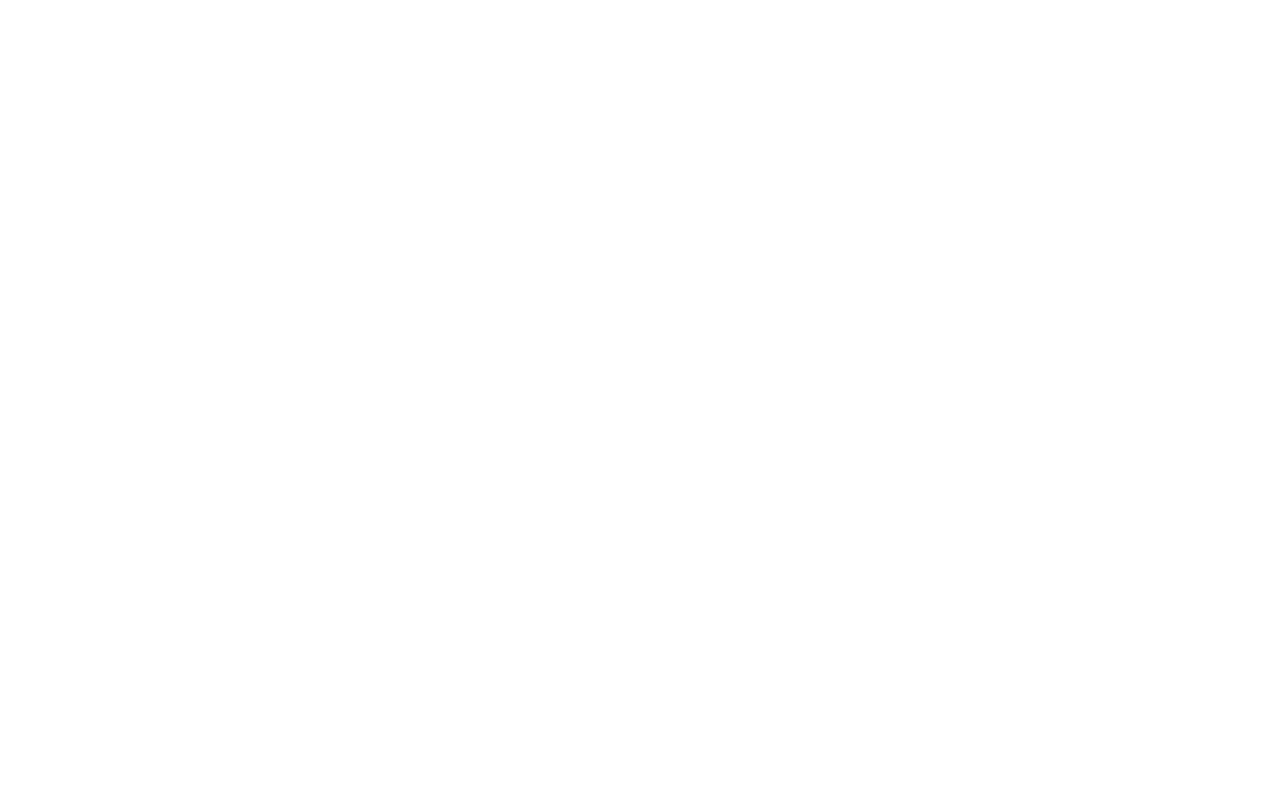
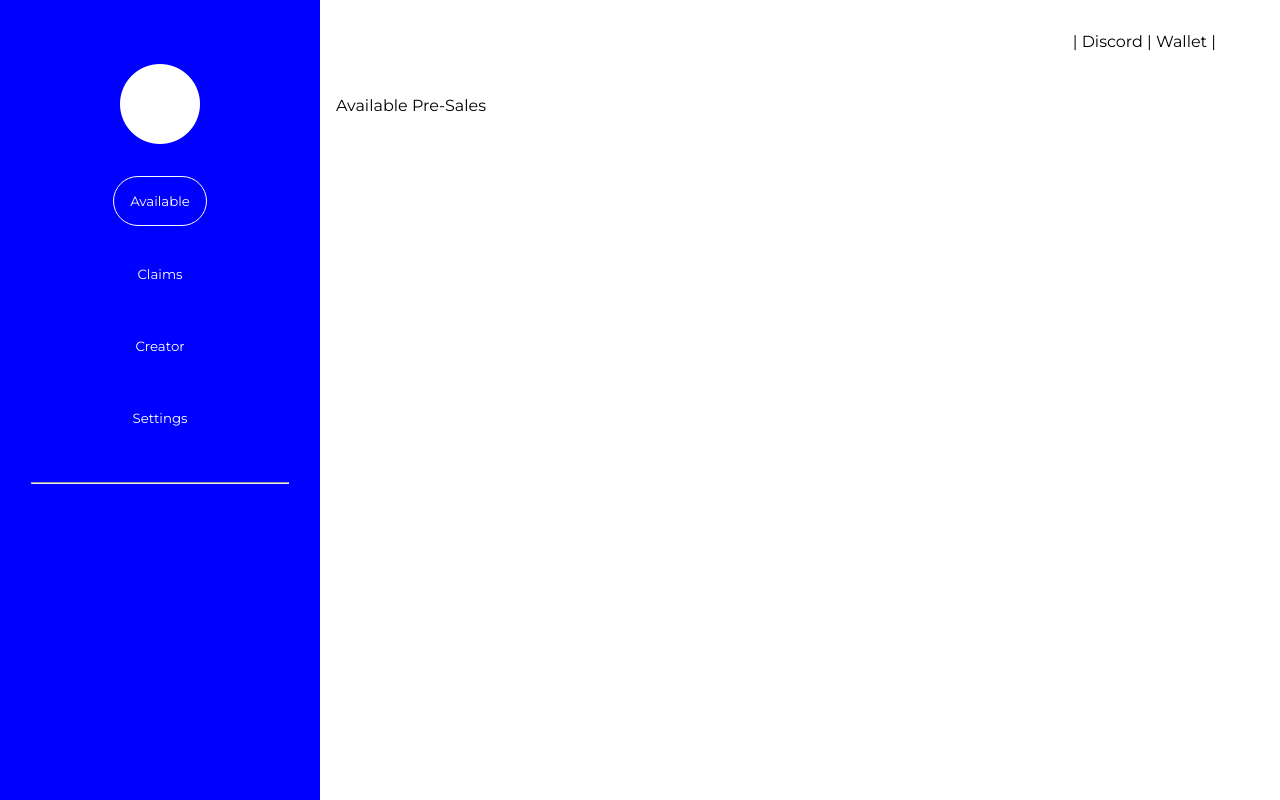
Before and after one commit to numoonchld/sphere-take-home, a React (Create React App) app: page / in a window 1280 px wide. Built offline with nearby package versions, Linux system fonts and the light colour scheme.

Commit message:
basic UI scaffolding

```diff
--- a/package.json
+++ b/package.json
@@ -12,6 +12,7 @@
     "@types/react-dom": "^18.0.11",
     "react": "^18.2.0",
     "react-dom": "^18.2.0",
+    "react-router-dom": "^6.10.0",
     "react-scripts": "5.0.1",
     "typescript": "^4.9.5",
     "web-vitals": "^2.1.4"
--- a/public/index.html
+++ b/public/index.html
@@ -9,6 +9,12 @@
       src="https://kit.fontawesome.com/1e878d2f71.js"
       crossorigin="anonymous"
     ></script>
+    <link rel="preconnect" href="https://fonts.googleapis.com" />
+    <link rel="preconnect" href="https://fonts.gstatic.com" crossorigin />
+    <link
+      href="https://fonts.googleapis.com/css2?family=Montserrat&display=swap"
+      rel="stylesheet"
+    />
     <title>NFT Pre-sales</title>
   </head>
   <body>
--- a/src/App.css
+++ b/src/App.css
@@ -1,38 +1,62 @@
 .App {
-  text-align: center;
+  font-family: "Montserrat", sans-serif;
+  display: grid;
+  grid-template-columns: 1fr 3fr;
+  min-height: 100vh;
 }
 
-.App-logo {
-  height: 40vmin;
-  pointer-events: none;
+.App > .sidebar {
+  background-color: blue;
+  color: white;
+
+  display: flex;
+  flex-direction: column;
+  justify-content: start;
+  align-items: center;
+  padding: 64px 0px;
+  gap: 32px;
 }
 
-@media (prefers-reduced-motion: no-preference) {
-  .App-logo {
-    animation: App-logo-spin infinite 20s linear;
-  }
+.App > .sidebar > .nav-button-group {
+  display: flex;
+  flex-direction: column;
+  justify-content: start;
+  align-items: center;
+  gap: 24px;
 }
 
-.App-header {
-  background-color: #282c34;
-  min-height: 100vh;
-  display: flex;
-  flex-direction: column;
-  align-items: center;
-  justify-content: center;
-  font-size: calc(10px + 2vmin);
-  color: white;
+.App > .sidebar > hr {
+  width: 80%;
 }
 
-.App-link {
-  color: #61dafb;
+.App > .sidebar .nav-button {
+  box-sizing: border-box;
+  font-family: "Montserrat", sans-serif;
+  background-color: blue;
+  color: white;
+  padding: 16px;
+  border-radius: 25px;
+  border: none;
 }
 
-@keyframes App-logo-spin {
-  from {
-    transform: rotate(0deg);
-  }
-  to {
-    transform: rotate(360deg);
-  }
+.App > .sidebar .nav-button:hover {
+  border: 2px solid white;
 }
+
+.App > .sidebar .nav-button.--active {
+  border: 1px solid white;
+}
+
+.App > .main-area {
+  padding-right: 64px;
+  padding-left: 16px;
+}
+
+.App .user-login-area {
+  height: 64px;
+  width: 100%;
+  padding-top: 32px;
+
+  display: flex;
+  flex-direction: row-reverse;
+}
--- a/src/App.tsx
+++ b/src/App.tsx
@@ -1,8 +1,24 @@
 import React from "react";
+import { FC } from "react";
 import "./App.css";
+import Sidebar from "./components/Sidebar";
+import AvailablePreSales from "./components/AvailablePreSales";
+import { Route, Routes } from "react-router-dom";
+import PreSaleCreator from "./components/PreSaleCreator";
 
-function App() {
-  return <div className="App"></div>;
-}
+const App: FC = () => {
+  return (
+    <div className="App">
+      <Sidebar />
+      <section className="main-area">
+        <div className="user-login-area">| Discord | Wallet |</div>
+        <Routes>
+          <Route path="/" element={<AvailablePreSales />} />
+          <Route path="/creator" element={<PreSaleCreator />} />
+        </Routes>
+      </section>
+    </div>
+  );
+};
 
 export default App;
--- /dev/null
+++ b/src/components/AvailablePreSales.tsx
@@ -0,0 +1,7 @@
+import React, { FC } from "react";
+
+const AvailablePreSales: FC = () => {
+  return <div>Available Pre-Sales</div>;
+};
+
+export default AvailablePreSales;
--- /dev/null
+++ b/src/components/PreSaleCreator.tsx
@@ -0,0 +1,7 @@
+import React, { FC } from "react";
+
+const PreSaleCreator: FC = () => {
+  return <div>Pre-Sale Creator</div>;
+};
+
+export default PreSaleCreator;
--- /dev/null
+++ b/src/components/Sidebar.tsx
@@ -0,0 +1,29 @@
+import React, { FC } from "react";
+import { Link } from "react-router-dom";
+
+const Sidebar: FC = () => {
+  return (
+    <>
+      <section className="sidebar">
+        <i className="fa-solid fa-circle fa-5x"></i>
+        <div className="nav-button-group">
+          <Link to={"/"}>
+            <button className="nav-button --active">Available</button>
+          </Link>
+          <Link to={"/"}>
+            <button className="nav-button">Claims</button>
+          </Link>
+          <Link to={"/creator"}>
+            <button className="nav-button">Creator</button>
+          </Link>
+          <Link to={"/"}>
+            <button className="nav-button">Settings</button>
+          </Link>
+        </div>
+        <hr />
+      </section>
+    </>
+  );
+};
+
+export default Sidebar;
--- a/src/index.css
+++ b/src/index.css
@@ -1,13 +1,11 @@
 body {
   margin: 0;
-  font-family: -apple-system, BlinkMacSystemFont, 'Segoe UI', 'Roboto', 'Oxygen',
-    'Ubuntu', 'Cantarell', 'Fira Sans', 'Droid Sans', 'Helvetica Neue',
-    sans-serif;
+  font-family: "Montserrat", sans-serif;
   -webkit-font-smoothing: antialiased;
   -moz-osx-font-smoothing: grayscale;
 }
 
 code {
-  font-family: source-code-pro, Menlo, Monaco, Consolas, 'Courier New',
+  font-family: source-code-pro, Menlo, Monaco, Consolas, "Courier New",
     monospace;
 }
--- a/src/index.tsx
+++ b/src/index.tsx
@@ -2,12 +2,15 @@
 import ReactDOM from "react-dom/client";
 import "./index.css";
 import App from "./App";
+import { BrowserRouter } from "react-router-dom";
 
 const root = ReactDOM.createRoot(
   document.getElementById("root") as HTMLElement
 );
 root.render(
   <React.StrictMode>
-    <App />
+    <BrowserRouter>
+      <App />
+    </BrowserRouter>
   </React.StrictMode>
 );
```
Also changed, not shown: 1 other file (tests, documents, lock files or other folders).
